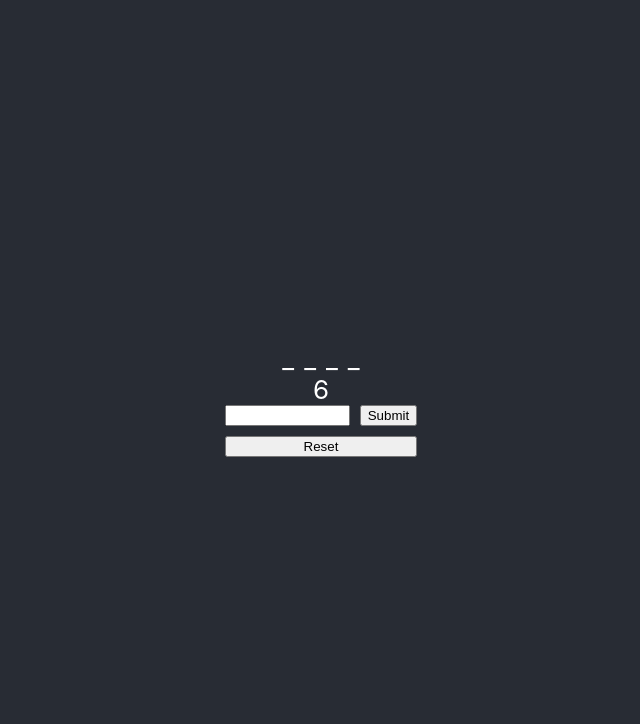
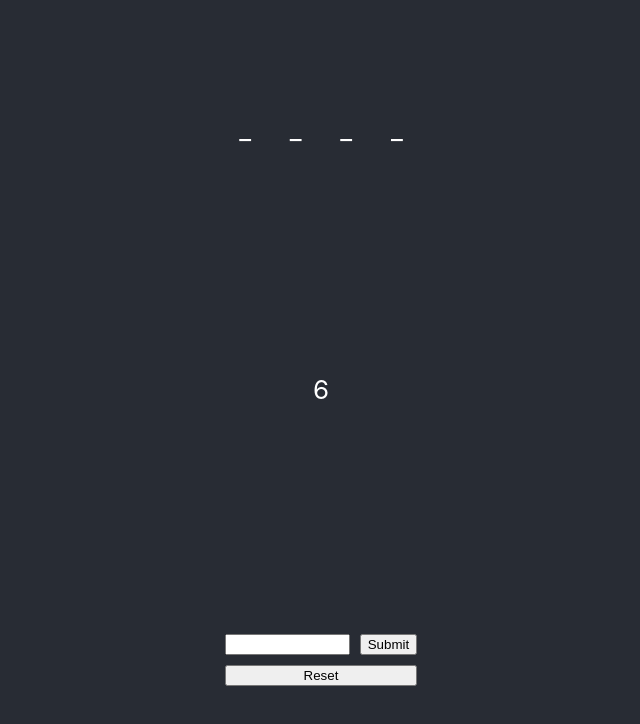
Before and after one commit to nick96/hangman-game, a React (Create React App) app: page / in a window 1280 px wide. Shown: the top 724 px of the page, without its empty margins (319-959 px from the left). Built offline with nearby package versions, Linux system fonts and the light colour scheme.

Commit message:
Switch from flex to grid for app container

```diff
--- a/src/App.tsx
+++ b/src/App.tsx
@@ -9,8 +9,7 @@ const AppContainer = styled.div`
   text-align: center;
   background-color: #282c34;
   min-height: 100vh;
-  display: flex;
-  flex-direction: column;
+  display: grid;
   align-items: center;
   justify-content: center;
   font-size: calc(10px + 2vmin);
@@ -18,7 +17,9 @@ const AppContainer = styled.div`
 `;
 
 // Display for the life count.
-const LifeDisplay = styled.div``;
+const LifeDisplay = styled.div`
+  grid-row: 2;
+`;
 
 const WordDisplayContainer = styled.div`
   display: grid;
@@ -27,6 +28,7 @@ const WordDisplayContainer = styled.div`
     1fr
   );
   grid-gap: 10px;
+  grid-row: 1;
 `;
 
 const LetterDisplay = styled.span`
@@ -38,6 +40,7 @@ const LetterInputContainer = styled.div`
   display: grid;
   grid-template-columns: repeat(3, 1fr);
   grid-gap: 10px;
+  grid-row: 3;
 `;
 
 const TextInput = styled.input`
```
